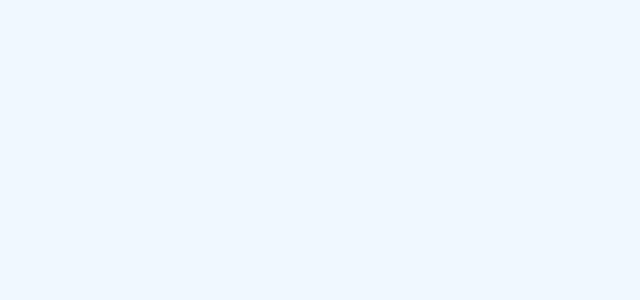
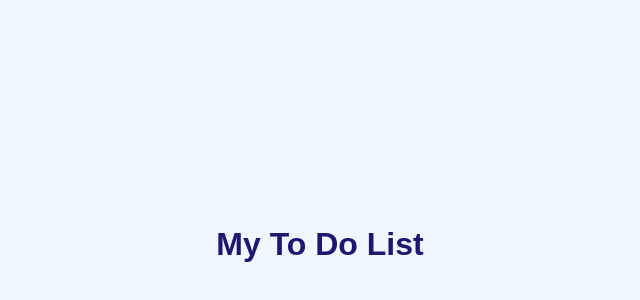
Before and after one commit to lucas9121/To-do-list, a React (Create React App) app: page / in a window 1280 px wide. Before the commit this address had no page. Shown: the part 156-456 px from the top of the page, without its empty margins (320-960 px from the left). Built offline with nearby package versions, Linux system fonts and the light colour scheme.

Commit message:
building index

```diff
--- a/server.js
+++ b/server.js
@@ -3,6 +3,7 @@
 const app = express()
 const cors = require('cors')
 const path = require('path');
+require('./models/connection')
 // const favicon = require('serve-favicon');
 const PORT = process.env.PORT || 3001
 const taskController = require('./controllers/task')
--- a/src/index.js
+++ b/src/index.js
@@ -1,14 +1,17 @@
-import { StrictMode } from "react";
+import { React, StrictMode } from "react";
 import ReactDOM from "react-dom";
 import "./style.css"
 import App from "./App"
+import Layout from "./Layout";
 import { BrowserRouter as Router, Routes, Route } from "react-router-dom";
 
 ReactDOM.render(
     <StrictMode>
         <Router>
             <Routes>
-                <Route path="/tasks" element={ <App /> } />
+                <Route path="/" element={ <Layout /> }>
+                    <Route index element ={ <App />} />
+                </Route>
             </Routes>
         </Router>
     </StrictMode>,
```
